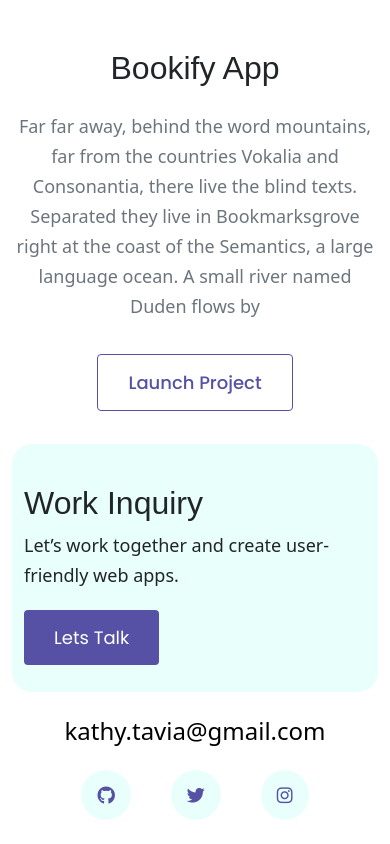
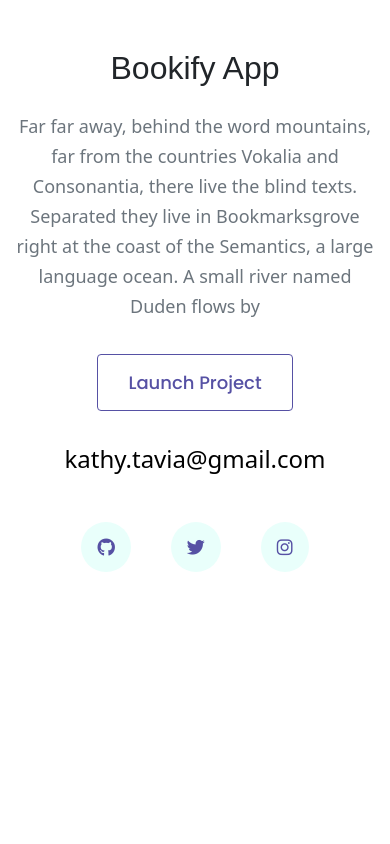
Before and after one commit to cdrmr18/portfolio, a website: page index.html in a window 390 px wide. Shown: the part 1903-2747 px from the top of the page. After the commit the page ends 2523 px from the top, so only its background shows below. Drawn offline with nearby package versions, Linux system fonts and the light colour scheme; a web font is replaced by a local one.

Commit message:
finished adding footer to all pages except contact

```diff
--- a/index.html
+++ b/index.html
@@ -137,26 +137,24 @@
         </div>
 
         <footer>
-            <div class="container inquire">
-                <div class="row">
-                    <div class="col-12 col-sm-6 col-lg-8 my-auto">
-                        <h2>Work Inquiry</h2>
-                        <p>Let’s work together and create user-friendly web apps.</p>
-                    </div>
-                    <div class="col-12 col-sm-6 col-lg-4 my-auto">
-                        <a href="mailto:kathy.tavia@gmail.com" class="btn-hero contact-button">Lets Talk</a>
-                    </div>
+            <div class="inquire d-flex justify-content-between  d-none d-sm-flex">
+                <div>
+                    <h4>Work Inquiry</h4>
+                    <p class="text-muted mb-0">Let’s work together</p>
+                </div>
+                <div class="my-auto">
+                    <a href="mailto:kathy.tavia@gmail.com" class="btn-hero ">Lets Talk</a>
                 </div>
             </div>
 
-            <div class="d-flex justify-content-center  mt-4">
+            <div class="d-flex justify-content-center  mt-5">
                 <a href="mailto:kathy.tavia@gmail.com" class="email-link ">kathy.tavia@gmail.com</a>
             </div>
 
-            <div class="d-flex justify-content-center my-4 text-center social-links">
-                <a href="https://github.com/cdrmr18"><i class="fab fa-github"></i></a>
-                <a href="https://twitter.com/kathy_tavia"><i class="fab fa-twitter"></i></a>
-                <a href="https://www.instagram.com/kt_smilez/"><i class="fab fa-instagram"></i></a>
+            <div class="d-flex justify-content-center my-5 text-center social-links">
+                <a href="https://github.com/cdrmr18" target="_blank"><i class="fab fa-github"></i></a>
+                <a href="https://twitter.com/kathy_tavia" target="_blank"><i class="fab fa-twitter"></i></a>
+                <a href="https://www.instagram.com/kt_smilez/"><i class="fab fa-instagram" target="_blank"></i></a>
             </div>
         </footer>
     </div>
--- a/styles/style.css
+++ b/styles/style.css
@@ -35,13 +35,14 @@ footer .email-link:hover {
   font-size: 24px;
   text-align: center;
 }
-.inquire {
+footer .inquire {
   background-color: var(--primary-color);
-  width: 70%;
-  height: auto;
   margin: 0 auto;
-  padding: 32px 60px;
-  border-radius: 20px;
+  padding: 32px 120px;
+  border-radius: 16px;
+}
+.inquire h4 {
+  font-size: 48px;
 }
 footer .social-links a {
   margin: 0 20px;
@@ -54,6 +55,7 @@ footer .social-links a {
 footer .social-links a:hover {
   color: white;
   background: var(--secondary-color);
+  transition: all 100ms ease-in-out;
 }
 /* homepage styles */
 .hero {
@@ -163,7 +165,10 @@ footer .social-links a:hover {
   padding: 16px 24px;
 }
 /* media queries */
-@media (max-width: 990px) {
+@media (max-width: 992px) {
+  footer .inquire h4 {
+    font-size: 18px;
+  }
   .project-description {
     padding: 0;
     text-align: center;
@@ -186,18 +191,21 @@ footer .social-links a:hover {
     padding: 0;
   }
   .content-container h1 {
-    font-size: 48px;
+    font-size: 36px;
     line-height: 1.5;
   }
   .content-container h2 {
     font-size: 32px;
   }
+  footer .inquire {
+    padding: 32px 48px;
+  }
 }
 @media (max-width: 576px) {
-  .inquire p {
-    margin-bottom: 32px;
+  footer .inquire h4 {
+    font-size: 18px;
   }
-  .inquire {
-    padding: 40px 60px;
+  footer .inquire {
+    padding: 16px;
   }
 }
```
Also changed, not shown: about.html (+23 -1 lines), contact.html (+1 -1 lines), projects.html (+23 -1 lines).
